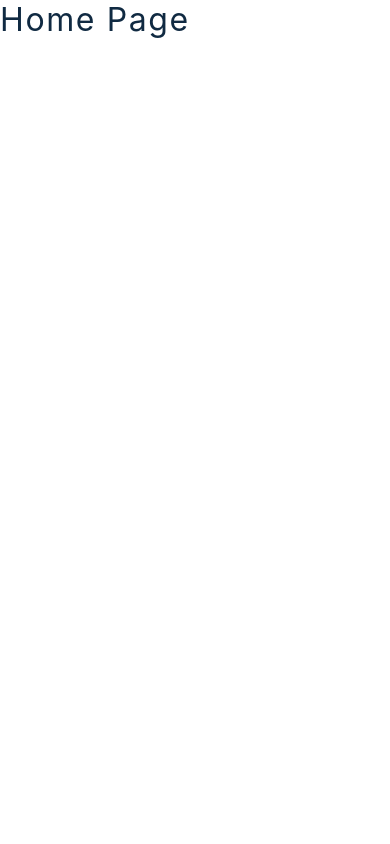
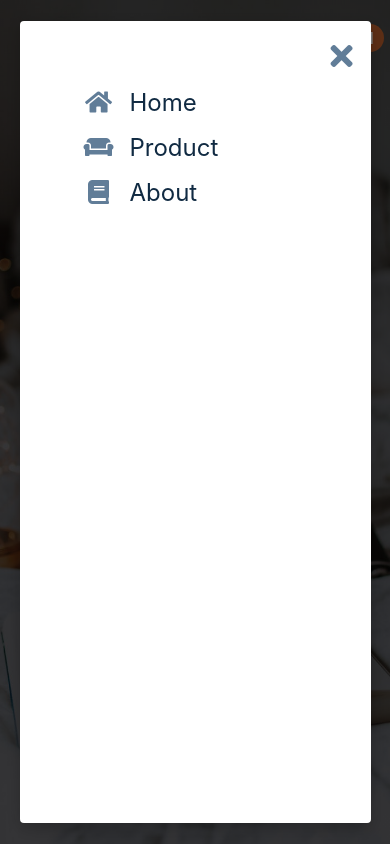
Before and after one commit to baoduong47/comfy-home, a plain HTML site: page index.html in a window 390 px wide. Drawn offline with Linux system fonts and the light colour scheme.

Commit message:
Completed sidebar component with responsive design

```diff
--- a/index.html
+++ b/index.html
@@ -14,7 +14,72 @@
     <title>Home | Comfy</title>
   </head>
   <body>
-    <h2>home page</h2>
+    <!--Navbar-->
+    <nav class="navbar">
+      <nav class="nav-center">
+        <!--Links-->
+        <div>
+          <button class="toggle-nav">
+            <i class="fas fa-bars"></i>
+          </button>
+          <ul class="nav-links">
+            <li>
+              <a href="index.html" class="nav-link">home</a>
+            </li>
+            <li>
+              <a href="products.html" class="nav-link">producta</a>
+            </li>
+            <li>
+              <a href="about.html" class="nav-link">about</a>
+            </li>
+          </ul>
+        </div>
+        <!--Logos-->
+        <img src="./images/logo-black.svg" class="nav-logo" alt="logo" />
+        <!--Cart Icon-->
+        <div class="toggle-container">
+          <button class="toggle-cart">
+            <i class="fas fa-shopping-cart"></i>
+          </button>
+          <span class="cart-item-count">1</span>
+        </div>
+      </nav>
+    </nav>
+    <!--Hero-->
+    <section class="hero">
+      <div class="hero-container">
+        <h1 class="text-slanted">rest, relax, unwind</h1>
+        <h3>Embrace your choices - we do</h3>
+        <a href="products.html" class="hero-btn">Shop Now </a>
+      </div>
+    </section>
+    <!--Sidebar-->
+    <div class="sidebar-overlay show">
+      <aside class="sidebar">
+        <!--Close-->
+        <button class="sidebar-close">
+          <i class="fas fa-times"></i>
+        </button>
+        <!--Links-->
+        <ul class="sidebar-links">
+          <li>
+            <a href="index.html" class="sidebar-link"
+              ><i class="fas fa-home fa-fw"></i>Home</a
+            >
+          </li>
+          <li>
+            <a href="product.html" class="sidebar-link"
+              ><i class="fas fa-couch fa-fw"></i>Product</a
+            >
+          </li>
+          <li>
+            <a href="About.html" class="sidebar-link"
+              ><i class="fas fa-book fa-fw"></i>About</a
+            >
+          </li>
+        </ul>
+      </aside>
+    </div>
     <script type="module" src="index.js"></script>
   </body>
 </html>
--- a/src/toggleSidebar.js
+++ b/src/toggleSidebar.js
@@ -1 +1,13 @@
-import { getElement } from './utils.js';
+import { getElement } from "./utils.js";
+
+const toggleNav = getElement(".toggle-nav");
+const sidebarOverlay = getElement(".sidebar-overlay");
+const closeBtn = getElement(".sidebar-close");
+
+toggleNav.addEventListener("click", () => {
+  sidebarOverlay.classList.add("show");
+});
+
+closeBtn.addEventListener("click", () => {
+  sidebarOverlay.classList.remove("show");
+});
--- a/src/utils.js
+++ b/src/utils.js
@@ -1,13 +1,8 @@
-//   ATTENTION!!!!!!!!!!!
-//   I SWITCHED TO PERMANENT DOMAIN
-//   DATA IS THE SAME JUST A DIFFERENT URL,
-//   DOES NOT AFFECT PROJECT FUNCTIONALITY
-
-const allProductsUrl = 'https://www.course-api.com/javascript-store-products';
+const allProductsUrl = "https://www.course-api.com/javascript-store-products";
 // temporary single product
 // 'https://www.course-api.com/javascript-store-single-product?id=rec43w3ipXvP28vog'
 const singleProductUrl =
-  'https://www.course-api.com/javascript-store-single-product';
+  "https://www.course-api.com/javascript-store-single-product";
 
 const getElement = (selection) => {
   const element = document.querySelector(selection);
```
